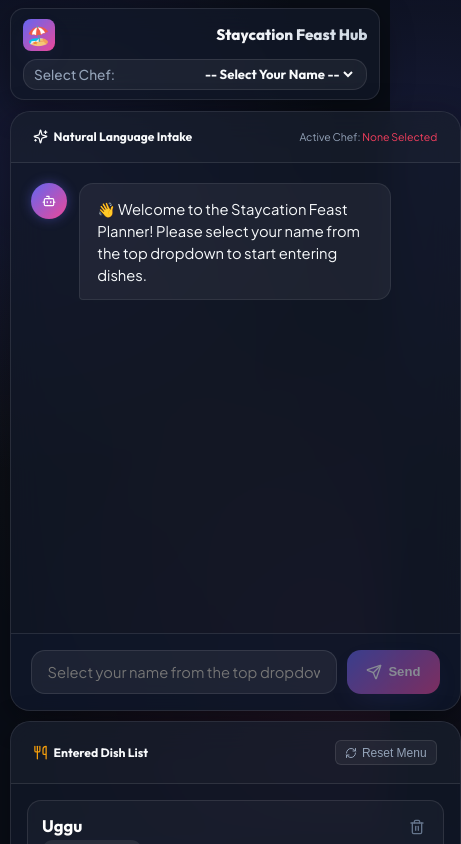
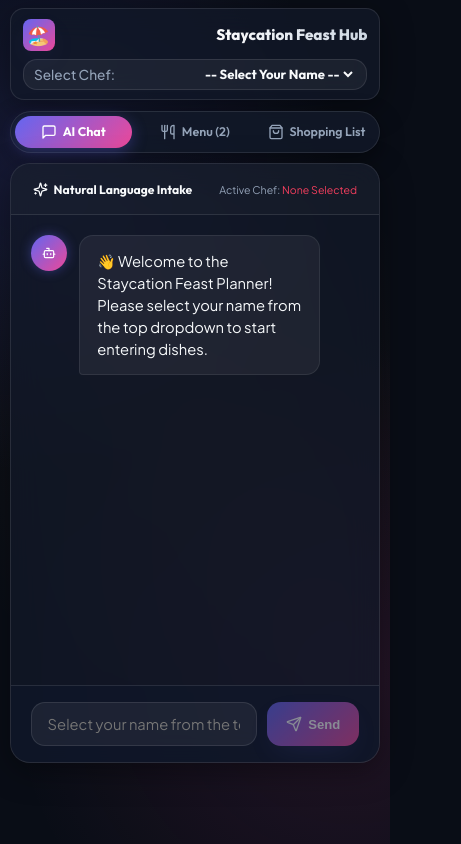
Before and after one commit to iadv/staycation-feast-planner, a React (Vite) app: page / in a window 390 px wide. Shown: the top 844 px of the page, 461 px wide, since content can reach past the window. Built offline with nearby package versions, Linux system fonts and the light colour scheme.

Commit message:
Overhaul mobile UI with native segmented tab bar navigation (AI Chat, Menu, Shopping List)

```diff
--- a/src/App.jsx
+++ b/src/App.jsx
@@ -3,6 +3,7 @@ import Header from './components/Header';
 import ChatIntake from './components/ChatIntake';
 import DishList from './components/DishList';
 import IngredientsAggregator from './components/IngredientsAggregator';
+import { MessageSquare, Utensils, ShoppingBag } from 'lucide-react';
 
 // Initial default dishes requested by user
 const INITIAL_NYNIKA_DISHES = [
@@ -29,6 +30,7 @@ const INITIAL_NYNIKA_DISHES = [
 
 export default function App() {
   const [selectedUser, setSelectedUser] = useState('');
+  const [activeMobileTab, setActiveMobileTab] = useState('chat'); // 'chat' | 'dishes' | 'ingredients'
 
   // LOCAL STORAGE PERSISTENCE
   const [dishes, setDishes] = useState(() => {
@@ -55,6 +57,10 @@ export default function App() {
 
   const handleAddDish = (newDish) => {
     setDishes((prev) => [newDish, ...prev]);
+    // Automatically switch to dish list tab on mobile when a dish is added so user sees it instantly!
+    if (window.innerWidth <= 768) {
+      setTimeout(() => setActiveMobileTab('dishes'), 1200);
+    }
   };
 
   const handleDeleteDish = (id) => {
@@ -75,22 +81,53 @@ export default function App() {
         onSelectUser={setSelectedUser}
       />
 
-      {/* Main Split-Screen Workspace */}
-      <main className="main-grid">
+      {/* Mobile Top Segmented Tab Switcher (Visible on Mobile Screens <= 768px) */}
+      <div className="mobile-tab-bar">
+        <button
+          className={`mobile-tab-btn ${activeMobileTab === 'chat' ? 'active' : ''}`}
+          onClick={() => setActiveMobileTab('chat')}
+        >
+          <MessageSquare size={16} />
+          <span>AI Chat</span>
+        </button>
+        <button
+          className={`mobile-tab-btn ${activeMobileTab === 'dishes' ? 'active' : ''}`}
+          onClick={() => setActiveMobileTab('dishes')}
+        >
+          <Utensils size={16} />
+          <span>Menu ({dishes.length})</span>
+        </button>
+        <button
+          className={`mobile-tab-btn ${activeMobileTab === 'ingredients' ? 'active' : ''}`}
+          onClick={() => setActiveMobileTab('ingredients')}
+        >
+          <ShoppingBag size={16} />
+          <span>Shopping List</span>
+        </button>
+      </div>
+
+      {/* Main Split-Screen Workspace / Mobile Tabbed View */}
+      <main className={`main-grid mobile-view-${activeMobileTab}`}>
         {/* Left Side: Natural Language Chat Intake */}
+        <div className="tab-pane-wrapper chat-wrapper">
           <ChatIntake
             selectedUser={selectedUser}
             onAddDish={handleAddDish}
           />
+        </div>
 
         {/* Right Side: Dish List + Aggregated Grocery List */}
         <div className="right-pane">
+          <div className="tab-pane-wrapper dishes-wrapper">
             <DishList
               dishes={dishes}
               onDeleteDish={handleDeleteDish}
               onResetDishes={handleResetDishes}
             />
+          </div>
+          <div className="tab-pane-wrapper ingredients-wrapper">
             <IngredientsAggregator dishes={dishes} />
+          </div>
         </div>
       </main>
     </div>
--- a/src/index.css
+++ b/src/index.css
@@ -264,11 +264,90 @@ body {
   }
 }
 
+/* Mobile Tab Navigation Bar (Desktop Default: Hidden) */
+.mobile-tab-bar {
+  display: none;
+}
+
+.tab-pane-wrapper {
+  display: flex;
+  flex-direction: column;
+  flex: 1;
+}
+
 /* Mobile Responsive Optimizations (Tablet & Phone) */
 @media (max-width: 768px) {
   .app-container {
-    padding: 0.5rem 0.6rem;
+    padding: 0.5rem 0.6rem 4rem 0.6rem;
     gap: 0.65rem;
+  }
+
+  /* Mobile Top Segmented Tab Navigation Bar */
+  .mobile-tab-bar {
+    display: flex;
+    align-items: center;
+    background: rgba(18, 25, 41, 0.85);
+    backdrop-filter: blur(16px);
+    -webkit-backdrop-filter: blur(16px);
+    border: 1px solid var(--border-color);
+    border-radius: 999px;
+    padding: 0.25rem;
+    gap: 0.25rem;
+    width: 100%;
+    box-shadow: 0 8px 25px rgba(0, 0, 0, 0.4);
+  }
+
+  .mobile-tab-btn {
+    flex: 1;
+    display: flex;
+    align-items: center;
+    justify-content: center;
+    gap: 0.35rem;
+    background: transparent;
+    border: none;
+    color: var(--text-muted);
+    padding: 0.5rem 0.5rem;
+    border-radius: 999px;
+    font-family: var(--font-heading);
+    font-size: 0.78rem;
+    font-weight: 600;
+    cursor: pointer;
+    transition: var(--transition-smooth);
+  }
+
+  .mobile-tab-btn.active {
+    background: linear-gradient(135deg, var(--primary), var(--secondary));
+    color: white;
+    font-weight: 700;
+    box-shadow: 0 4px 15px rgba(99, 102, 241, 0.35);
+  }
+
+  /* Mobile Tabbed View Toggling */
+  .mobile-view-chat .chat-wrapper {
+    display: flex;
+    flex: 1;
+  }
+  .mobile-view-chat .dishes-wrapper,
+  .mobile-view-chat .ingredients-wrapper {
+    display: none !important;
+  }
+
+  .mobile-view-dishes .dishes-wrapper {
+    display: flex;
+    flex: 1;
+  }
+  .mobile-view-dishes .chat-wrapper,
+  .mobile-view-dishes .ingredients-wrapper {
+    display: none !important;
+  }
+
+  .mobile-view-ingredients .ingredients-wrapper {
+    display: flex;
+    flex: 1;
+  }
+  .mobile-view-ingredients .chat-wrapper,
+  .mobile-view-ingredients .dishes-wrapper {
+    display: none !important;
   }
 
   .header {
```
Also changed, not shown: 1 other file (tests, documents, lock files or other folders). Lines whose indentation alone changed are shown as unchanged.
